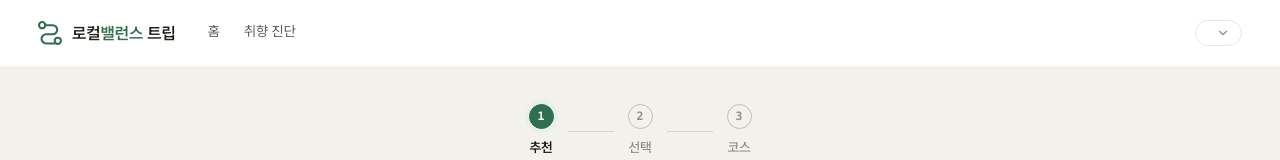
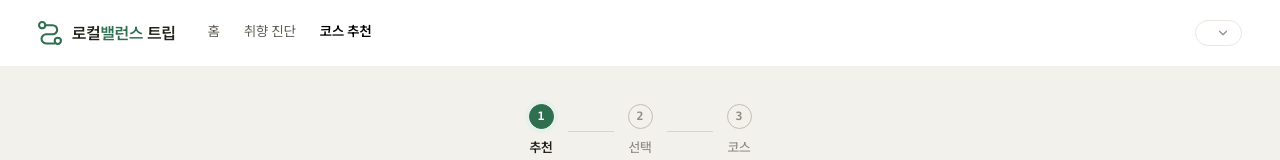
Before and after one commit to HD-GZ/LOCAL_BALANCE_TRIP_FRONT, a Next.js app: page /course-recommend in a window 1280 px wide. Shown: the top 160 px of the page. Built offline with nearby package versions, Linux system fonts and the light colour scheme; no server answers.

Commit message:
feat: 헤더에 코스 추천 메뉴 추가

```diff
--- a/src/components/layout/Header.tsx
+++ b/src/components/layout/Header.tsx
@@ -13,6 +13,7 @@ import { cn } from "@/lib/utils";
 const NAV_LIST = [
   { name: "홈", path: "/", href: "/" },
   { name: "취향 진단", path: "/propensity", href: "/propensity?step=1" },
+  { name: "코스 추천", path: "/course-recommend", href: "/course-recommend?step=1" },
 ];
 
 export default function Header() {
```
